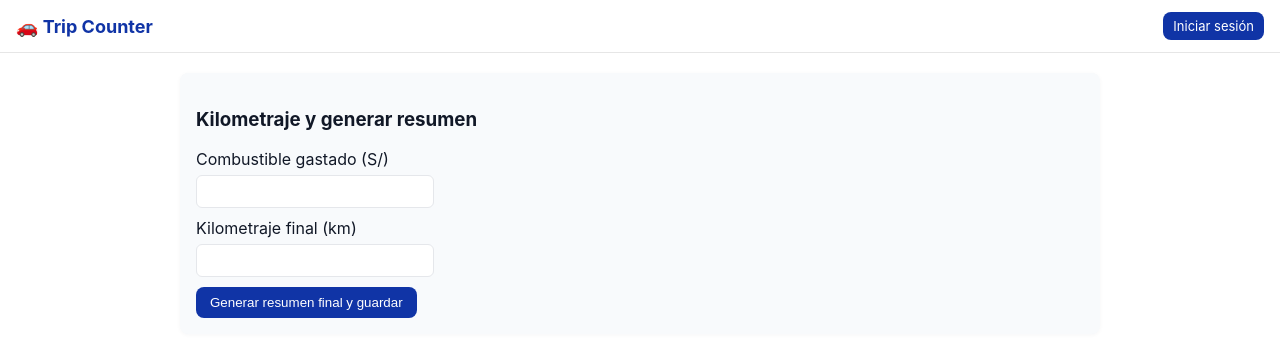
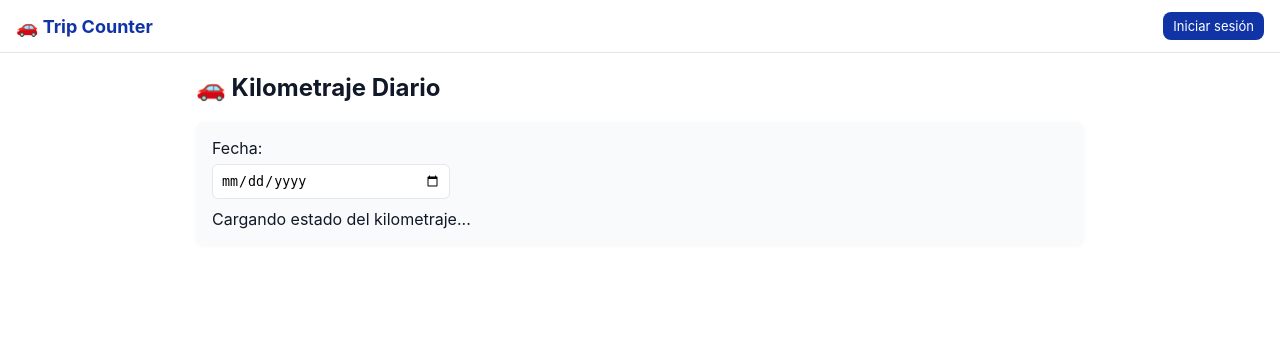
Before and after one commit to ajmonteroa45-del/tripcounterapp, a Flask app: template templates/kilometraje.html in a window 1280 px wide. Shown: the top 357 px of the page. Run offline with Flask 3, Linux system fonts and the light colour scheme; the template is opened without the code that fills it, so the values that code supplies are empty.

Commit message:
Actualizar kilometraje.html
Nueva funcuonalidad

```diff
--- a/templates/kilometraje.html
+++ b/templates/kilometraje.html
@@ -1,14 +1,18 @@
 {% extends "base.html" %}
+
+{% block title %}Registro de Kilometraje{% endblock %}
+
 {% block content %}
-<div class="card">
-  <h3>Kilometraje y generar resumen</h3>
-  {% if message %}
-    <div class="msg {{ message.type }}">{{ message.text }}</div>
-  {% endif %}
-  <form method="post" class="form-grid">
-    <label>Combustible gastado (S/) <input name="combustible" class="input" type="number" step="0.01"></label>
-    <label>Kilometraje final (km) <input name="km_final" class="input" type="number" step="0.1"></label>
-    <div><button class="btn" type="submit">Generar resumen final y guardar</button></div>
-  </form>
+<div class="container mt-4">
+    <h2 class="mb-4">🚗 Kilometraje Diario</h2>
+    <section class="card p-4 shadow-sm">
+        <label>Fecha:
+            <input type="date" name="fecha" id="km_fecha" class="form-control"
+                   value="{{ (datetime.utcnow().date()).isoformat() }}">
+        </label>
+        <div id="km-state-container" class="mt-4">
+            Cargando estado del kilometraje...
+        </div>
+    </section>
 </div>
 {% endblock %}
```
